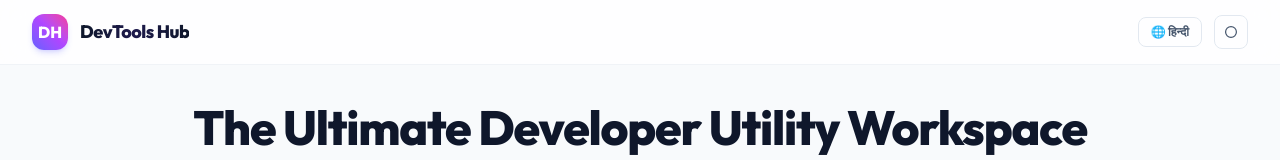
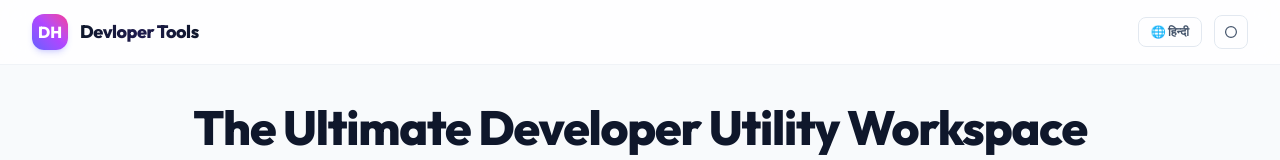
Before and after one commit to surajk236789/jsonformatteronline, a Next.js app: page / in a window 1280 px wide. Shown: the top 160 px of the page. Built offline with nearby package versions, Linux system fonts and the light colour scheme.

Commit message:
rename title

```diff
--- a/app/base64-to-pdf/page.tsx
+++ b/app/base64-to-pdf/page.tsx
@@ -4,7 +4,7 @@ import MainLayout from "../components/MainLayout";
 import Base64ToPdf from "../components/Base64ToPdf";
 
 export const metadata: Metadata = {
-  title: "Base64 to PDF Converter Online | DevTools Hub",
+  title: "Base64 to PDF Converter Online | Devloper Tools",
   description: "Free online Base64 to PDF converter. Instantly decode Base64 strings and preview or download them as PDF documents securely in your browser.",
   keywords: ["Base64 to PDF", "Decode Base64", "Base64 Converter", "Convert Base64 String to PDF"],
   alternates: {
--- a/app/components/HtmlBeautifier.tsx
+++ b/app/components/HtmlBeautifier.tsx
@@ -14,7 +14,7 @@ export default function HtmlBeautifier() {
 
   const sampleHtml = `<div class="container" id="main-panel">
 <h1>Hello World</h1>
-<p>Welcome to <strong>DevTools Hub</strong>. We hope you love formatting code here!</p>
+<p>Welcome to <strong>Devloper Tools</strong>. We hope you love formatting code here!</p>
 <ul><li>JSON Beautifier</li><li>HTML Beautifier</li><li>Base64 to PDF</li></ul>
 <!-- Inline Advertisement Placement -->
 <div class="google-ad-scene"><p>Ad Space</p></div>
--- a/app/components/JsonBeautifier.tsx
+++ b/app/components/JsonBeautifier.tsx
@@ -11,7 +11,7 @@ export default function JsonBeautifier() {
   const [copySuccess, setCopySuccess] = useState(false);
 
   const sampleJson = `{
-  "site": "DevTools Hub",
+  "site": "Devloper Tools",
   "features": ["JSON Beautifier", "HTML Beautifier", "Base64 to PDF"],
   "active": true,
   "theme": "dark",
--- a/app/components/MainLayout.tsx
+++ b/app/components/MainLayout.tsx
@@ -49,7 +49,7 @@ export default function MainLayout({ children }: MainLayoutProps) {
             </div>
             <div>
               <span className="text-lg font-extrabold tracking-tight bg-gradient-to-r from-slate-900 via-indigo-950 to-slate-900 dark:from-white dark:via-indigo-200 dark:to-white bg-clip-text text-transparent">
-                DevTools Hub
+                Devloper Tools
               </span>
             </div>
           </Link>
@@ -171,7 +171,7 @@ export default function MainLayout({ children }: MainLayoutProps) {
       <footer className="mt-16 border-t border-slate-200/50 dark:border-slate-800/40 py-8 bg-white dark:bg-slate-900">
         <div className="max-w-7xl mx-auto px-4 text-center">
           <p className="text-xs text-slate-500 dark:text-slate-400">
-            &copy; {new Date().getFullYear()} DevTools Hub. {t("footerText", { defaultValue: "All conversion, parsing and formatting occurs client-side for absolute privacy and security." })}
+            &copy; {new Date().getFullYear()} Devloper Tools. {t("footerText", { defaultValue: "All conversion, parsing and formatting occurs client-side for absolute privacy and security." })}
           </p>
         </div>
       </footer>
--- a/app/html-beautifier/page.tsx
+++ b/app/html-beautifier/page.tsx
@@ -4,7 +4,7 @@ import MainLayout from "../components/MainLayout";
 import HtmlBeautifier from "../components/HtmlBeautifier";
 
 export const metadata: Metadata = {
-  title: "HTML Beautifier & Formatter Online | DevTools Hub",
+  title: "HTML Beautifier & Formatter Online | Devloper Tools",
   description: "Free online HTML Beautifier and Formatter. Clean, format, and indent your messy HTML code instantly in your browser.",
   keywords: ["HTML Beautifier", "HTML Formatter", "Clean HTML Online", "Format HTML Code", "HTML Parser"],
   alternates: {
--- a/app/layout.tsx
+++ b/app/layout.tsx
@@ -13,22 +13,22 @@ const outfit = Outfit({
 });
 
 export const metadata: Metadata = {
-  title: "Best Online JSON Formatter, HTML Beautifier & Base64 to PDF | DevTools Hub",
+  title: "Best Online JSON Formatter, HTML Beautifier & Base64 to PDF | Devloper Tools",
   description: "Free online developer tools: Format, parse, validate, and minify JSON; beautify HTML code; and convert Base64 strings to downloadable PDF files. Fast, secure, and user-friendly.",
   keywords: ["JSON Formatter", "JSON Beautifier", "HTML Beautifier", "Base64 to PDF", "Developer Tools", "JSON Parser", "Format JSON Online", "HTML Formatter"],
-  authors: [{ name: "DevTools Hub Team" }],
-  creator: "DevTools Hub",
+  authors: [{ name: "Devloper Tools Team" }],
+  creator: "Devloper Tools",
   openGraph: {
-    title: "Best Online JSON Formatter, HTML Beautifier & Base64 to PDF | DevTools Hub",
+    title: "Best Online JSON Formatter, HTML Beautifier & Base64 to PDF | Devloper Tools",
     description: "Format, validate, and minify JSON; clean HTML; and convert Base64 to PDF instantly with our modern, secure developer utility workspace.",
     url: "https://jsonformatteronline.com",
-    siteName: "DevTools Hub",
+    siteName: "Devloper Tools",
     locale: "en_US",
     type: "website",
   },
   twitter: {
     card: "summary_large_image",
-    title: "Best Online JSON Formatter, HTML Beautifier & Base64 to PDF | DevTools Hub",
+    title: "Best Online JSON Formatter, HTML Beautifier & Base64 to PDF | Devloper Tools",
     description: "Format, validate, and minify JSON; clean HTML; and convert Base64 to PDF instantly with our modern, secure developer utility workspace.",
   },
   robots: {
--- a/app/page.tsx
+++ b/app/page.tsx
@@ -4,7 +4,7 @@ import MainLayout from "./components/MainLayout";
 import JsonBeautifier from "./components/JsonBeautifier";
 
 export const metadata: Metadata = {
-  title: "Best Online JSON Formatter & Beautifier | DevTools Hub",
+  title: "Best Online JSON Formatter & Beautifier | Devloper Tools",
   description: "Free online JSON Formatter and Beautifier. Format, parse, validate, and minify your JSON data instantly and securely in your browser.",
   keywords: ["JSON Formatter", "JSON Beautifier", "JSON Parser", "Format JSON Online", "JSON Validator"],
   alternates: {
```
